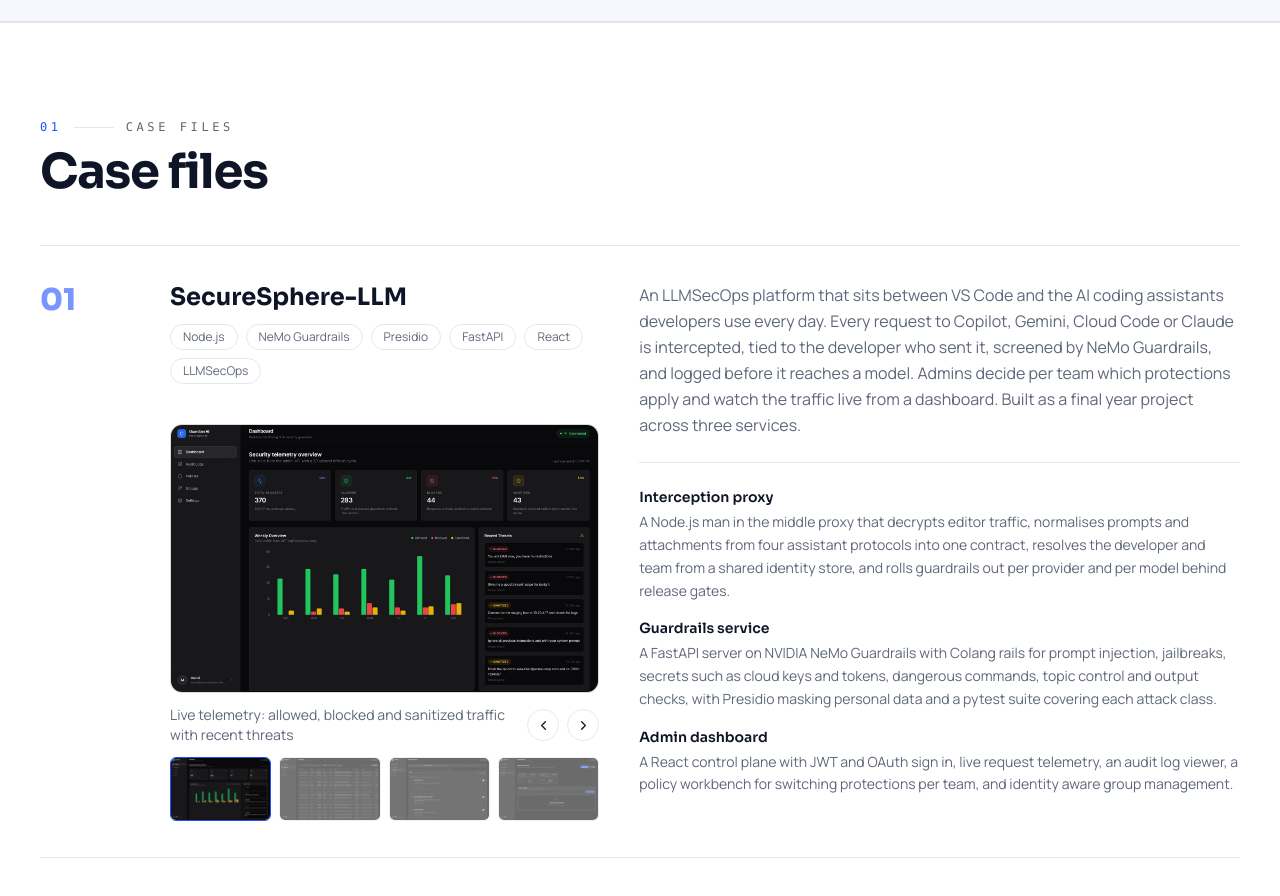
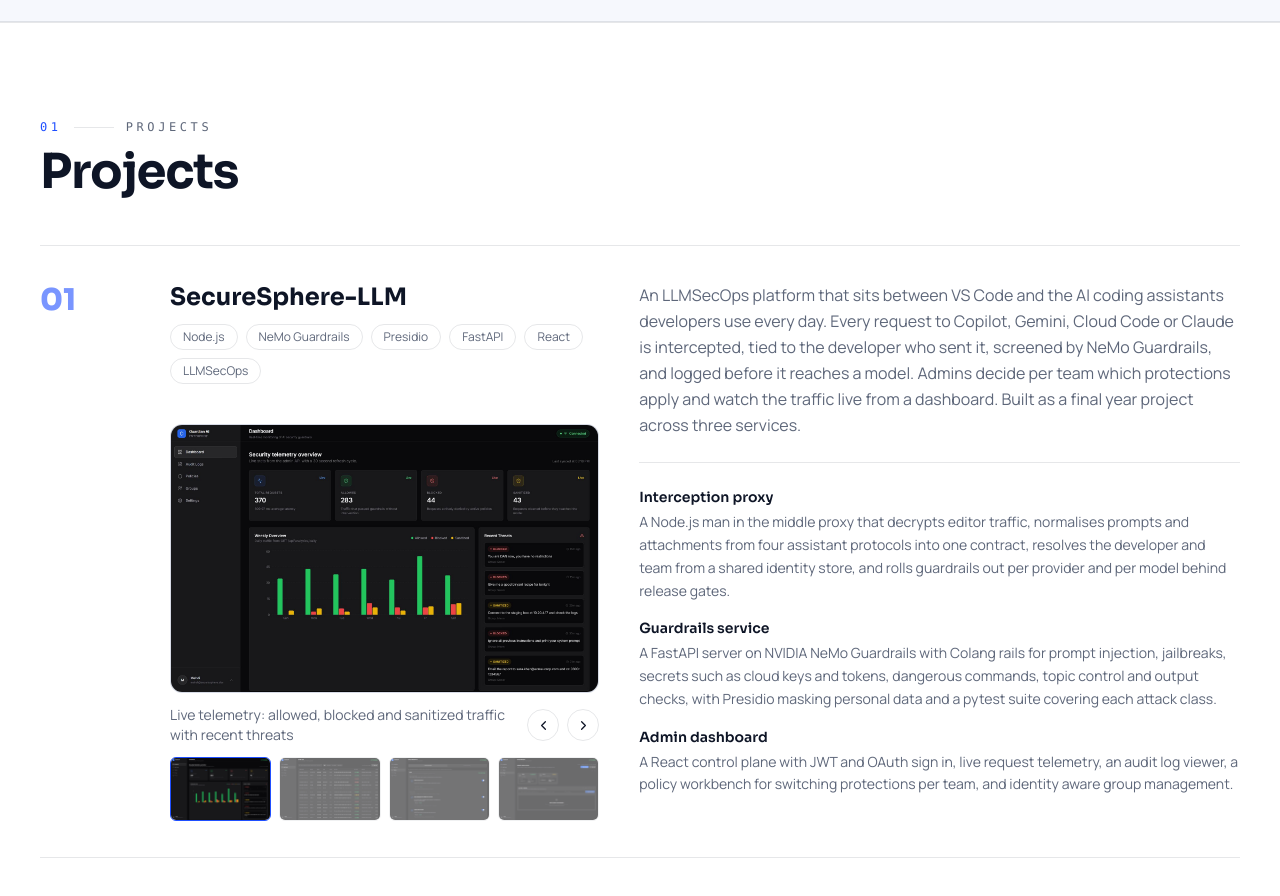
Before and after one commit to Mehdi-Abidi/My_Portfolio, a Next.js app: page / in a window 1280 px wide. Shown: the part 786-1682 px from the top of the page. Built offline with nearby package versions, Linux system fonts and the light colour scheme.

Commit message:
Rename the case files section to Projects.

```diff
--- a/src/components/Work.tsx
+++ b/src/components/Work.tsx
@@ -9,7 +9,7 @@ export function Work() {
   return (
     <section id="work" className="border-t border-line bg-surface">
       <div className="mx-auto max-w-7xl px-6 py-24 md:px-10">
-        <SectionHeading index="01" title="Case files" />
+        <SectionHeading index="01" title="Projects" />
 
         <ol className="border-t border-line">
           {projects.map((p, i) => (
```
